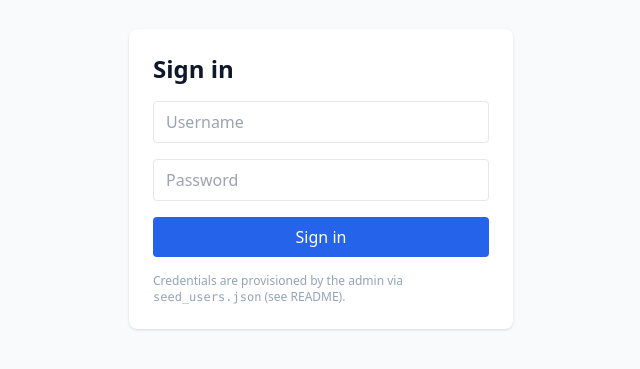
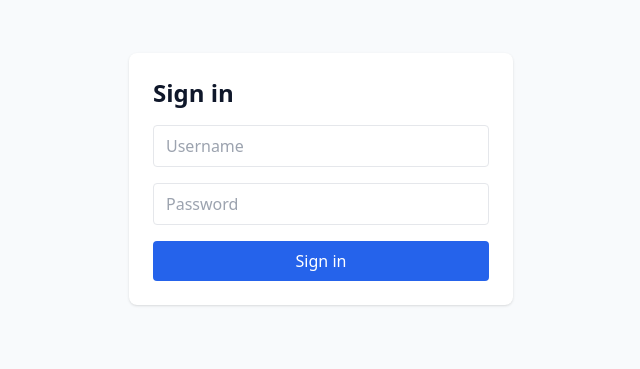
Before and after one commit to heltonmaia/neolabel, a React (Vite) app in the folder frontend/: page /login in a window 1280 px wide. Shown: the part 221-590 px from the top of the page, without its empty margins (319-959 px from the left). Built offline with nearby package versions, Linux system fonts and the light colour scheme; no server answers.

Commit message:
Remove credentials-provisioning hint from login page

```diff
--- a/frontend/src/pages/LoginPage.tsx
+++ b/frontend/src/pages/LoginPage.tsx
@@ -49,9 +49,6 @@ export default function LoginPage() {
         <button className="w-full bg-blue-600 text-white py-2 rounded hover:bg-blue-700">
           Sign in
         </button>
-        <p className="text-xs text-slate-400">
-          Credentials are provisioned by the admin via <code>seed_users.json</code> (see README).
-        </p>
       </form>
     </div>
   );
```
